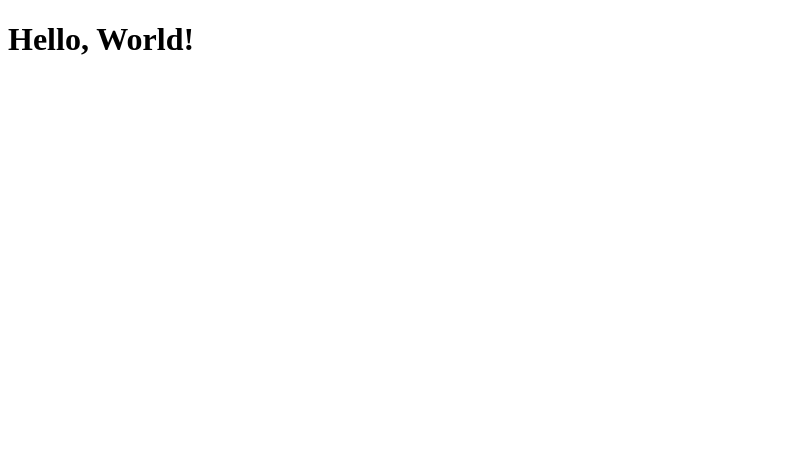
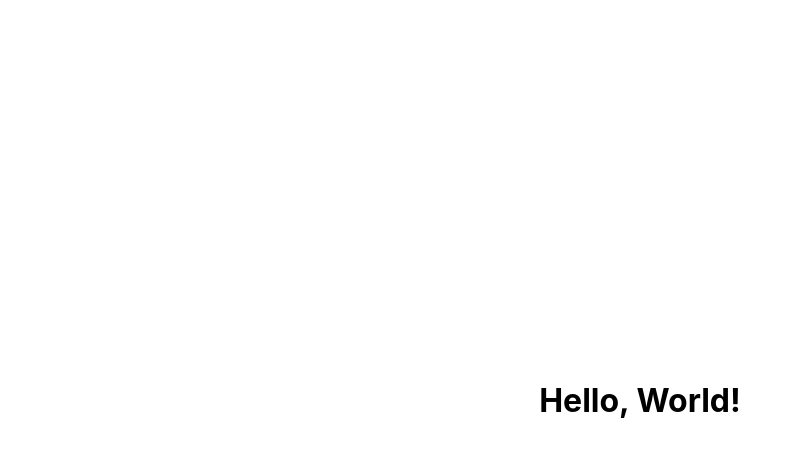
Before and after one commit to Idilpatir/url-shortner-frontend, a React (Vite) app: page / in a window 1280 px wide. Shown: the top 456 px of the page, without its empty margins (0-793 px from the left). Built offline with nearby package versions, Linux system fonts and the light colour scheme.

Commit message:
Basic styling

```diff
--- a/src/index.css
+++ b/src/index.css
@@ -0,0 +1,182 @@
+html {
+  --text-color: #000000;
+  --secondary-text-color: #757575;
+  --title-color: #1D1D1D;
+
+  --background-color: #FFFFFF;
+  --primary-color: #1976D2;
+  --primary-hover: #1565C0;
+  --secondary-color: #FF4081;
+  --secondary-hover: #F50057;
+
+  --button-color: green;
+  --button-hover: #1565C0;
+  --button-click: #0D47A1;
+}
+
+
+html.dark {
+  --text-color: #ffffff;
+  --secondary-text-color: #b0bec5;
+  --title-color: #eceff1;
+
+  --background-color: #121212;
+  --primary-color: #90caf9;
+  --primary-hover: #64b5f6;
+  --secondary-color: #f48fb1;
+  --secondary-hover: #f06292;
+
+  --button-color: #1e88e5;
+  --button-hover: #1565c0;
+  --button-click: #0d47a1;
+}
+
+
+body {
+  margin: 0;
+  font-family: -apple-system, BlinkMacSystemFont, 'Segoe UI', 'Roboto', 'Oxygen',
+    'Ubuntu', 'Cantarell', 'Fira Sans', 'Droid Sans', 'Helvetica Neue',
+    sans-serif;
+  -webkit-font-smoothing: antialiased;
+  -moz-osx-font-smoothing: grayscale;
+  background-color: var(--background-color);
+  color: var(--text-color);
+}
+
+#root {
+  display: flex;
+  flex-direction: column;
+  align-items: center;
+  justify-content: center;
+  height: 100vh;
+  width: 100vw;
+}
+
+.app {
+  display: flex;
+  flex-direction: column;
+  align-items: center;
+  justify-content: center;
+  gap: 20px;
+  width: 50%;
+  min-width: 400px;
+  max-width: 700px;
+}
+
+.input_container {
+  display: flex;
+  flex-direction: column;
+  align-items: center;
+  justify-content: center;
+  box-sizing: border-box;
+  padding: 10px;
+  gap: 10px;
+  border-radius: 8px;
+  border: 1px solid var(--secondary-text-color);
+  background-color: var(--primary-color);
+  width: 100%;
+}
+
+input.input {
+  width: 100%;
+  border-radius: 8px;
+  border: none;
+  outline: none;
+  padding: 10px;
+  box-sizing: border-box;
+  background-color: var(--background-color);
+  color: var(--text-color);
+}
+
+button.submit_button {
+  width: 40%;
+  border-radius: 8px;
+  border: none;
+  outline: none;
+  padding: 10px;
+  box-sizing: border-box;
+  background-color: var(--button-color);
+  color: var(--background-color);
+  cursor: pointer;
+}
+
+button.submit_button:hover {
+  background-color: var(--button-hover);
+  transition: background-color 0.1s ease-in-out;
+}
+
+button.submit_button:active {
+  background-color: var(--button-click);
+}
+
+.result_wrapper {
+  display: flex;
+  flex-direction: column;
+  align-items: center;
+  justify-content: center;
+  padding: 10px;
+  gap: 20px;
+  width: 100%;
+}
+
+.result_container {
+  display: flex;
+  flex-direction: row;
+  width: 90%;
+  box-sizing: border-box;
+  background-color: var(--primary-color);
+  border-radius: 8px;
+  border: 1px solid var(--secondary-text-color);
+  justify-content: space-between;
+}
+
+.result {
+  padding: 8px;
+  border-radius: 8px;
+  width: 100%;
+  white-space: nowrap;
+  overflow-x: auto;
+  overflow-y: hidden;
+  scrollbar-gutter: stable;
+}
+
+
+/* Always reserve scrollbar space but hide visually when not hovered */
+.result::-webkit-scrollbar {
+  height: 5px;
+}
+
+.result:not(:hover)::-webkit-scrollbar-thumb {
+  background-color: transparent;
+}
+
+.result:hover::-webkit-scrollbar-thumb {
+  background-color: rgba(100, 100, 100, 0.6);
+  border-radius: 999px;
+}
+
+/* Optional: track styling for better appearance */
+.result::-webkit-scrollbar-track {
+  background: transparent;
+}
+
+.result_link {
+  text-decoration: none;
+  color: var(--background-color);
+}
+
+button.copy_button {
+  border-radius: 8px;
+  border: none;
+  outline: none;
+  padding: 10px;
+  box-sizing: border-box;
+  background-color: var(--button-color);
+  color: var(--background-color);
+  cursor: pointer;
+}
+
+img.qr_code {
+  width: 190px;
+  height: 190px;
+}
```
